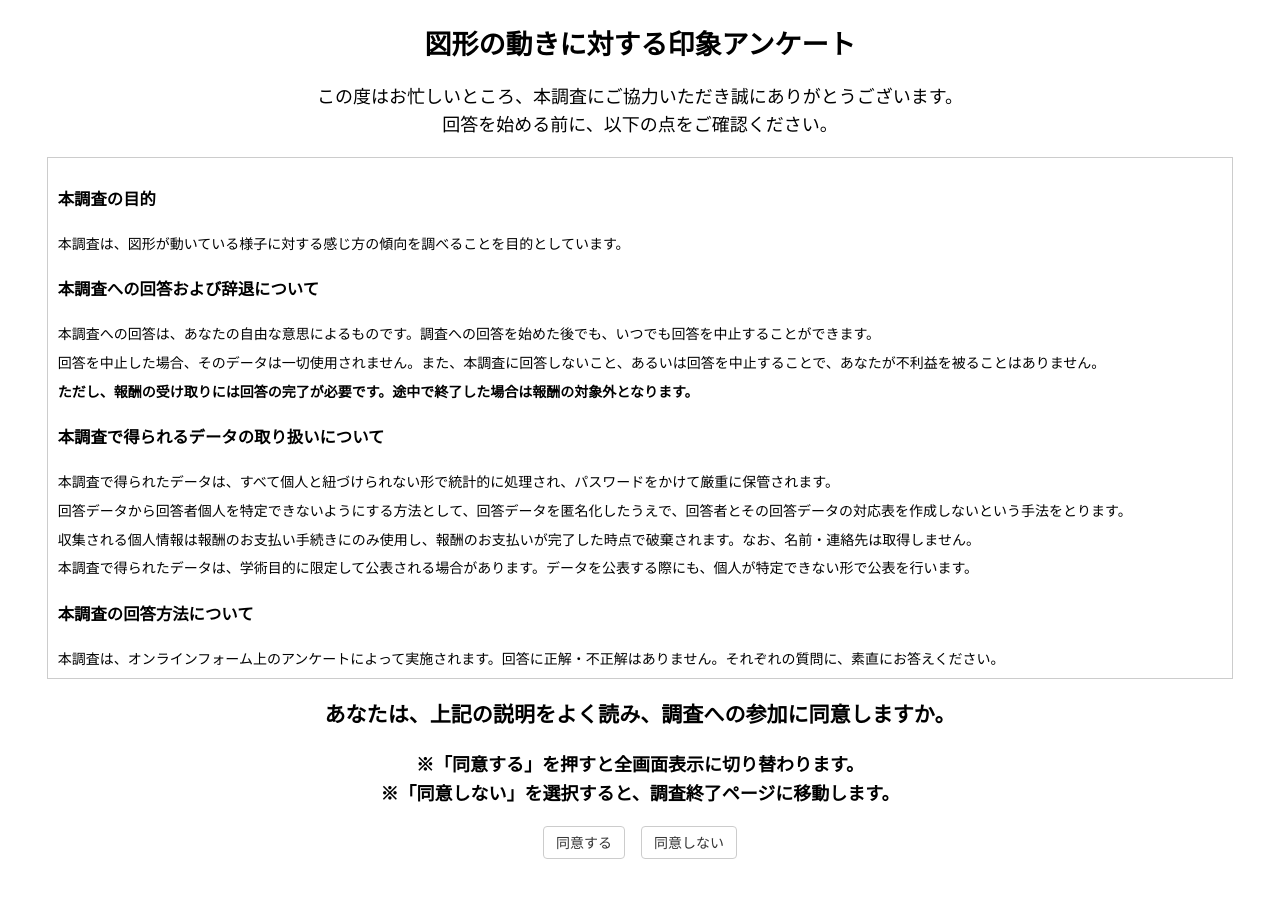
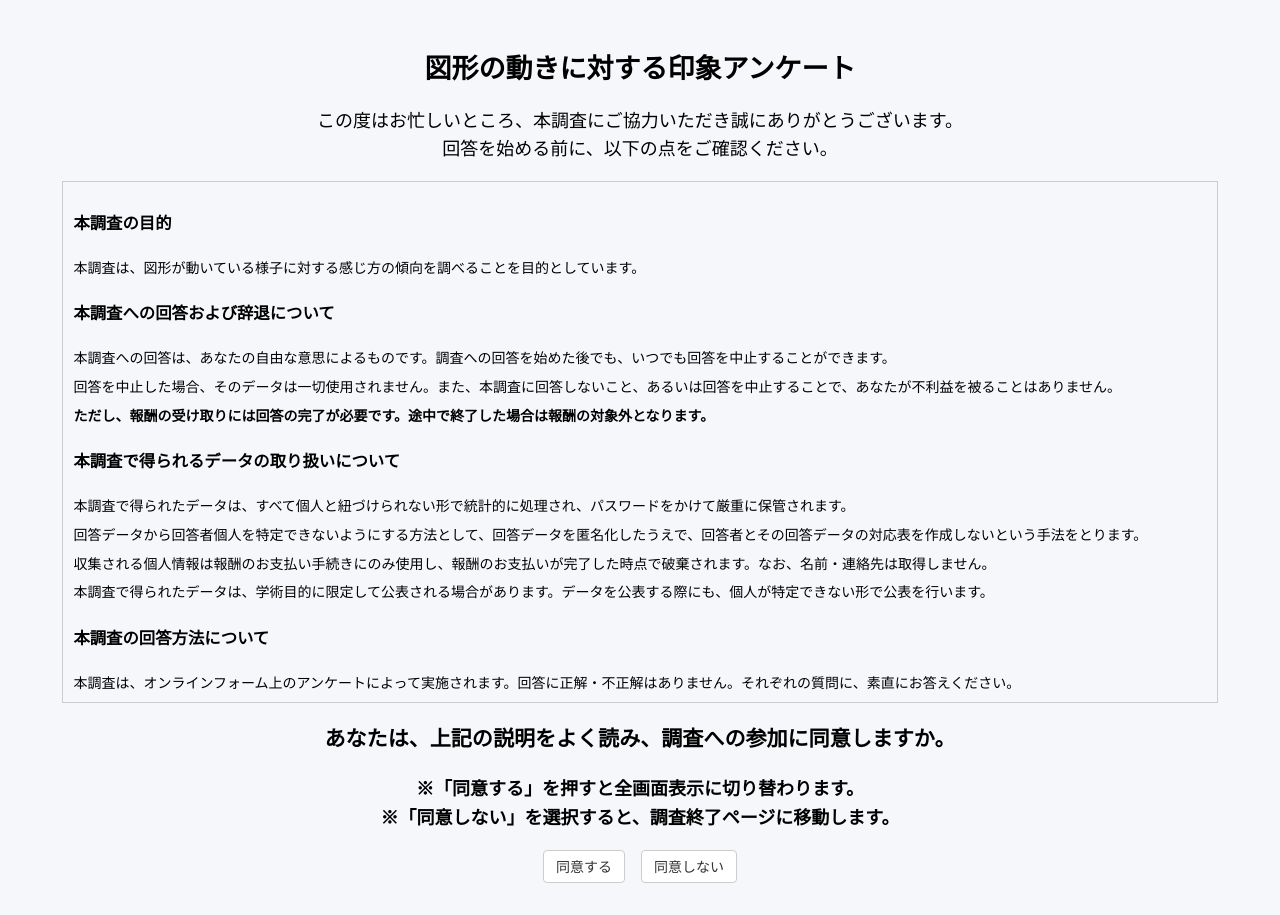
Before and after one commit to RenaH07/project_004, a plain HTML site: page index.html in a window 1280 px wide. Before the commit the page ends 867 px from the top, so only its background shows below. Drawn offline with nearby package versions, Linux system fonts and the light colour scheme.

```diff
--- a/index.html
+++ b/index.html
@@ -10,45 +10,63 @@
   <link rel="stylesheet" href="./jspsych.css">
 
 <style>
-  /* === レイアウト調整の共通変数（数値だけ変えれば全体が追随） === */
+  /* ===== レイアウトの共通変数（数字を変えれば全体が追随） ===== */
   :root{
-    /* ページの最大幅（少しだけ広げる） */
-    --page-max: min(96vw, 1000px); /* 例: 最大1000px。もう少し控えめなら 960px などに */
+    /* ページの最大幅：少し広げる（5文字を横に収めやすく） */
+    --page-max: min(96vw, 1040px);
 
-    /* バー横幅をそろえるためのサイド幅
+    /* バー横幅を Likert/SD で一致させるためのサイド幅
        - Likert の左ラベル列 = --bar-side
        - SD の左右アンカー列 = --bar-anchor（左右合計が --bar-side と等しい）
-       clamp() で画面幅によって 240–320px の範囲で可変 */
-    --bar-side: clamp(240px, 26vw, 320px);   /* ← “少し広げる”設定 */
+       clamp で画面幅に合わせて可変（数値はお好みで微調整可） */
+    --bar-side: clamp(250px, 26vw, 320px);
     --bar-anchor: calc(var(--bar-side) / 2);
   }
 
-  /* ページ幅（experiment.js 内の .page-wrap を上書き） */
-  #jspsych-target .page-wrap{
-    max-width: var(--page-max) !important;
+  /* ===== 画面中央寄せ（#jspsych-target をフレックス中央） ===== */
+  html, body { height: 100%; }
+  body { margin: 0; background: #f6f7fb; }
+  #jspsych-target{
+    min-height: 100vh !important;
+    display: flex !important;
+    flex-direction: column !important;
+    justify-content: center !important;
+    align-items: center !important;
+    padding: 32px !important;
+    box-sizing: border-box !important;
+    overflow: auto !important;
   }
+  /* 内側カードを中央に */
+  #jspsych-target .page-wrap{ max-width: var(--page-max) !important; margin: 0 auto !important; }
+  #jspsych-target > * { margin: 0 auto !important; }
 
-  /* === Likert：左ラベル列 + バー列 === */
+  /* ===== Likert：左ラベル列 + バー列 ===== */
   #jspsych-target .lm-head,
   #jspsych-target .lm-row{
     grid-template-columns: var(--bar-side) 1fr !important;
   }
 
-  /* === SD：左アンカー + バー列 + 右アンカー（左右合計＝Likert左列と同じ） === */
+  /* ===== SD：左アンカー + バー列 + 右アンカー（左右合計＝Likert左列と同じ） ===== */
   #jspsych-target .sd-head,
   #jspsych-target .sd-row{
     grid-template-columns: var(--bar-anchor) 1fr var(--bar-anchor) !important;
   }
 
-  /* 尺度ラベル（バー上の5つ）を読みやすく：改行OK・やや広め・下寄せ */
+  /* ===== 尺度ラベル（バー上の5つ）— 任意位置で改行OK =====
+     - \n（改行文字）も <br> も両方有効に
+     - 下寄せで丸とラインに揃える */
   #jspsych-target .lm-scale-head > div,
   #jspsych-target .sd-scale-head > div{
-    white-space: normal !important;  /* 手動の <br> も自動折返しも有効 */
+    white-space: pre-line !important;  /* ← \n を改行として表示。<br> もそのまま効く */
     word-break: normal !important;
     line-height: 1.15 !important;
-    align-items: flex-end !important; /* 下ぞろえで整列 */
+    display: flex !important;
+    align-items: flex-end !important;
+    justify-content: center !important;
+    padding-bottom: 2px !important;
   }
 </style>
+
 
 </head>
 <body>
```
